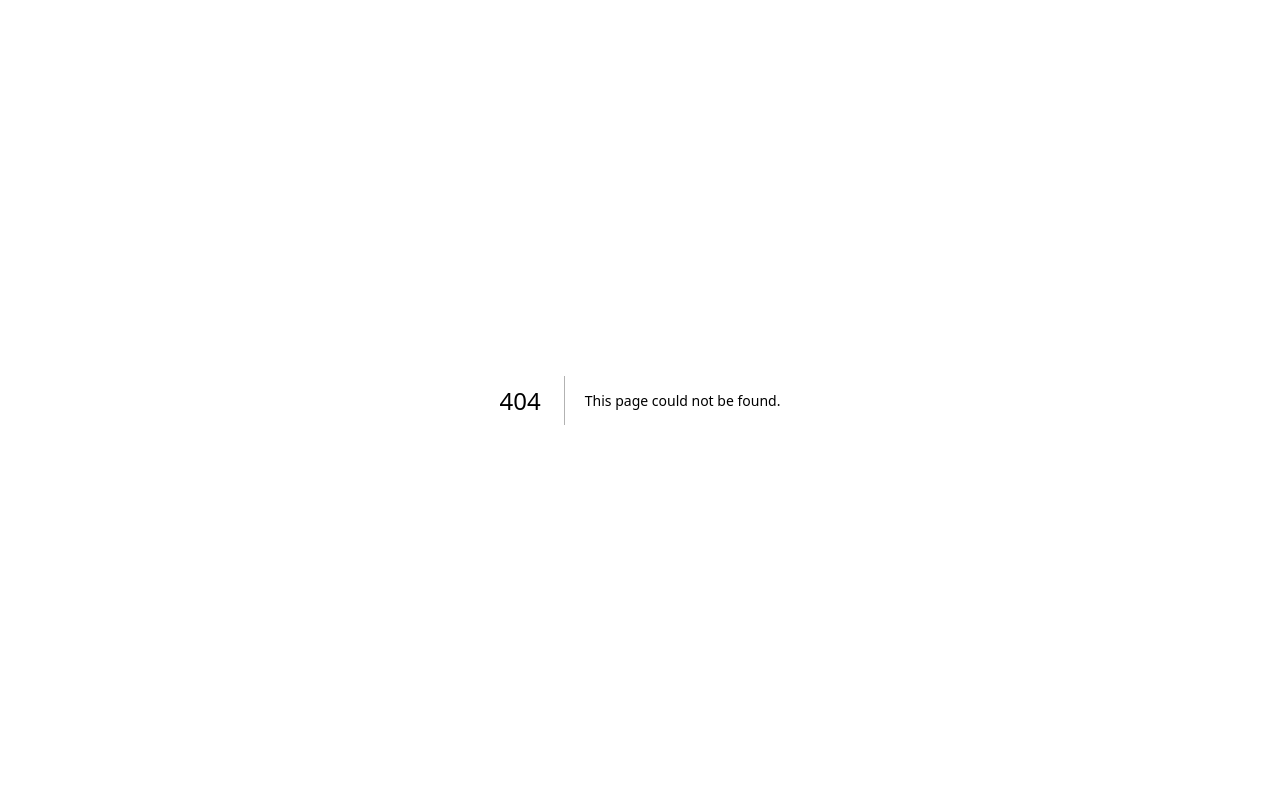
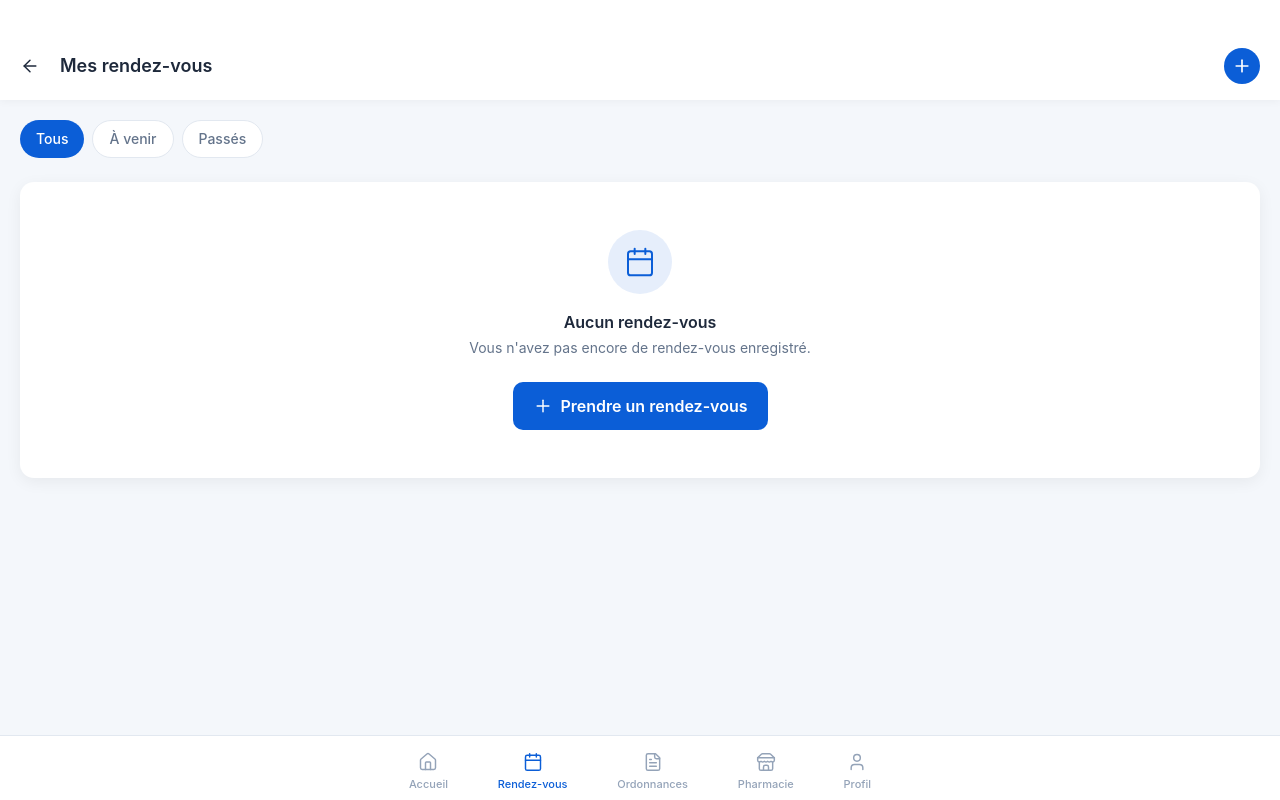
Before and after one commit to togninateemmanuel-alt/carelink, a Next.js app: page /appointments in a window 1280 px wide. Before the commit this address had no page. Built offline with nearby package versions, Linux system fonts and the light colour scheme.

Commit message:
Ajout écran Mes rendez-vous avec liste dynamique et états vides

```diff
--- /dev/null
+++ b/app/appointments/page.tsx
@@ -0,0 +1,207 @@
+"use client";
+
+import { useState, useEffect } from "react";
+import Link from "next/link";
+import {
+  ArrowLeft,
+  Calendar,
+  Building2,
+  Clock,
+  Plus,
+  FileText,
+  Home,
+  Store,
+  User,
+} from "lucide-react";
+import { cn } from "@/lib/utils";
+
+interface Appointment {
+  id: number;
+  fullName: string;
+  consultationType: string;
+  hospital: { name: string; price: number };
+  insurance: { hasInsurance: boolean; company?: string; coverage: number; remaining: number };
+  payment: { method: string; amount: number; status: string };
+  queueNumber: number;
+  status: string;
+  createdAt: string;
+  symptoms?: string;
+}
+
+export default function AppointmentsPage() {
+  const [appointments, setAppointments] = useState<Appointment[]>([]);
+  const [filter, setFilter] = useState<"all" | "upcoming" | "past">("all");
+
+  useEffect(() => {
+    const saved = localStorage.getItem("appointments");
+    if (saved) {
+      setAppointments(JSON.parse(saved));
+    }
+  }, []);
+
+  const sorted = [...appointments].sort(
+    (a, b) => new Date(b.createdAt).getTime() - new Date(a.createdAt).getTime()
+  );
+
+  const filtered = sorted.filter((apt) => {
+    if (filter === "all") return true;
+    // Pour l'instant tous sont considérés comme "upcoming" car on n'a pas encore de date réelle de RDV
+    if (filter === "upcoming") return apt.status === "Confirmé";
+    return apt.status !== "Confirmé";
+  });
+
+  const formatDate = (iso: string) => {
+    return new Date(iso).toLocaleDateString("fr-FR", {
+      weekday: "short",
+      day: "numeric",
+      month: "short",
+      hour: "2-digit",
+      minute: "2-digit",
+    });
+  };
+
+  return (
+    <div className="min-h-screen bg-background pb-24">
+      {/* Header */}
+      <header className="bg-surface px-5 pt-12 pb-4 flex items-center justify-between sticky top-0 z-10 shadow-soft">
+        <div className="flex items-center gap-4">
+          <Link href="/" className="p-1 -ml-1">
+            <ArrowLeft className="w-5 h-5 text-text-primary" strokeWidth={1.75} />
+          </Link>
+          <h1 className="text-lg font-semibold text-text-primary">Mes rendez-vous</h1>
+        </div>
+        <Link
+          href="/consultation/new"
+          className="w-9 h-9 rounded-full bg-primary text-white flex items-center justify-center"
+        >
+          <Plus className="w-5 h-5" strokeWidth={2} />
+        </Link>
+      </header>
+
+      <main className="px-5 pt-5">
+        {/* Filters */}
+        <div className="flex gap-2 mb-6">
+          {(
+            [
+              { key: "all", label: "Tous" },
+              { key: "upcoming", label: "À venir" },
+              { key: "past", label: "Passés" },
+            ] as const
+          ).map((item) => (
+            <button
+              key={item.key}
+              onClick={() => setFilter(item.key)}
+              className={cn(
+                "px-4 py-2 rounded-full text-sm font-medium transition",
+                filter === item.key
+                  ? "bg-primary text-white"
+                  : "bg-white text-text-secondary border border-border"
+              )}
+            >
+              {item.label}
+            </button>
+          ))}
+        </div>
+
+        {/* Empty state */}
+        {filtered.length === 0 && (
+          <div className="card text-center py-12">
+            <div className="w-16 h-16 rounded-full bg-primary/10 flex items-center justify-center mx-auto mb-4">
+              <Calendar className="w-8 h-8 text-primary" strokeWidth={1.5} />
+            </div>
+            <h3 className="font-semibold text-text-primary">Aucun rendez-vous</h3>
+            <p className="text-sm text-text-secondary mt-1 mb-6">
+              Vous n&apos;avez pas encore de rendez-vous enregistré.
+            </p>
+            <Link href="/consultation/new" className="btn-primary inline-flex">
+              <Plus className="w-5 h-5" strokeWidth={1.75} />
+              Prendre un rendez-vous
+            </Link>
+          </div>
+        )}
+
+        {/* List */}
+        <div className="space-y-4">
+          {filtered.map((apt) => (
+            <div key={apt.id} className="card">
+              <div className="flex items-start justify-between gap-3">
+                <div className="flex items-start gap-3">
+                  <div className="w-11 h-11 rounded-xl bg-primary/10 flex items-center justify-center flex-shrink-0">
+                    <Building2 className="w-5 h-5 text-primary" strokeWidth={1.75} />
+                  </div>
+                  <div>
+                    <h3 className="font-semibold text-text-primary">
+                      {apt.hospital.name}
+                    </h3>
+                    <p className="text-sm text-text-secondary mt-0.5">
+                      {apt.consultationType}
+                    </p>
+                  </div>
+                </div>
+
+                <span
+                  className={cn(
+                    "text-xs font-medium px-2.5 py-1 rounded-full whitespace-nowrap",
+                    apt.status === "Confirmé"
+                      ? "bg-success-light text-success"
+                      : "bg-warning-light text-[#92400E]"
+                  )}
+                >
+                  {apt.status}
+                </span>
+              </div>
+
+              <div className="mt-4 flex flex-wrap gap-x-4 gap-y-2 text-sm text-text-secondary">
+                <span className="flex items-center gap-1.5">
+                  <Calendar className="w-3.5 h-3.5" strokeWidth={1.75} />
+                  {formatDate(apt.createdAt)}
+                </span>
+                <span className="flex items-center gap-1.5">
+                  <Clock className="w-3.5 h-3.5" strokeWidth={1.75} />
+                  N° {apt.queueNumber}
+                </span>
+              </div>
+
+              <div className="mt-3 pt-3 border-t border-border flex items-center justify-between">
+                <span className="text-sm text-text-secondary">
+                  {apt.payment.amount} F CFA • {apt.payment.method}
+                </span>
+                <span className="text-xs text-text-muted">
+                  {apt.insurance.hasInsurance
+                    ? apt.insurance.company
+                    : "Sans assurance"}
+                </span>
+              </div>
+            </div>
+          ))}
+        </div>
+      </main>
+
+      {/* Bottom Tab Bar */}
+      <nav className="fixed bottom-0 left-0 right-0 bg-surface border-t border-border px-2 pb-safe pt-2">
+        <div className="flex items-center justify-around max-w-lg mx-auto">
+          <Link href="/" className="flex flex-col items-center gap-1 py-2 px-3 text-text-muted">
+            <Home className="w-5 h-5" strokeWidth={1.75} />
+            <span className="text-[11px] font-medium">Accueil</span>
+          </Link>
+          <Link href="/appointments" className="flex flex-col items-center gap-1 py-2 px-3 text-primary">
+            <Calendar className="w-5 h-5" strokeWidth={1.75} />
+            <span className="text-[11px] font-medium">Rendez-vous</span>
+          </Link>
+          <Link href="/prescriptions" className="flex flex-col items-center gap-1 py-2 px-3 text-text-muted">
+            <FileText className="w-5 h-5" strokeWidth={1.75} />
+            <span className="text-[11px] font-medium">Ordonnances</span>
+          </Link>
+          <Link href="/pharmacy" className="flex flex-col items-center gap-1 py-2 px-3 text-text-muted">
+            <Store className="w-5 h-5" strokeWidth={1.75} />
+            <span className="text-[11px] font-medium">Pharmacie</span>
+          </Link>
+          <Link href="/profile" className="flex flex-col items-center gap-1 py-2 px-3 text-text-muted">
+            <User className="w-5 h-5" strokeWidth={1.75} />
+            <span className="text-[11px] font-medium">Profil</span>
+          </Link>
+        </div>
+      </nav>
+    </div>
+  );
+}
```
